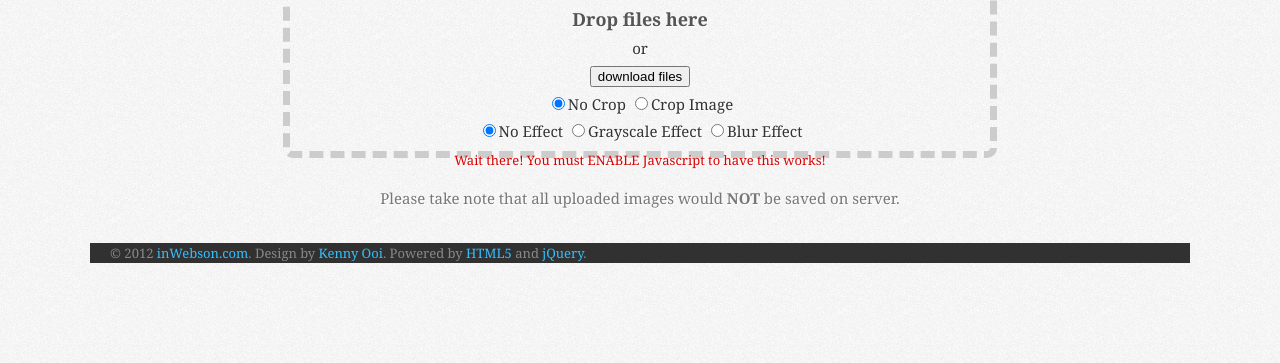
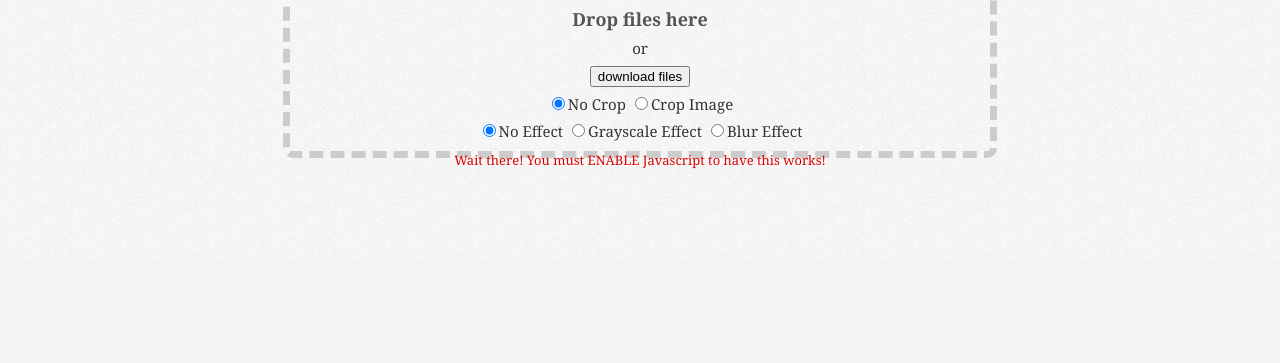
Before and after one commit to omwfoster/pyshoppe, a Python web app: template templates/index.html in a window 1280 px wide. Shown: the part 636-999 px from the top of the page. After the commit the page ends 805 px from the top, so only its background shows below. Run offline with Jinja, Linux system fonts and the light colour scheme; the template is opened without the code that fills it, so the values that code supplies are empty; some libraries are stand-ins or nearby versions.

Commit message:
minor design

```diff
--- a/templates/index.html
+++ b/templates/index.html
@@ -67,7 +67,6 @@ $(document).ready(function() {
 		<p id="err">Wait there! You must ENABLE Javascript to have this works!</p>
 	</div>
 </div>
-<p class="message">Please take note that all uploaded images would <strong>NOT</strong> be saved on server.</p>
 <div id="result">
 
 </div>
@@ -76,7 +75,6 @@ $(document).ready(function() {
 
 <!-- Footer -->
 <footer id="footer">
-	<span>&copy; 2012 <a href="http://www.inwebson.com">inWebson.com</a>. Design by <a href="http://www.inwebson.com/contactus">Kenny Ooi</a>. Powered by <a href="http://www.inwebson.com/html5/">HTML5</a> and <a href="http://www.inwebson.com/jquery/">jQuery</a>.</span>
 </footer>
 
 </body>
```
